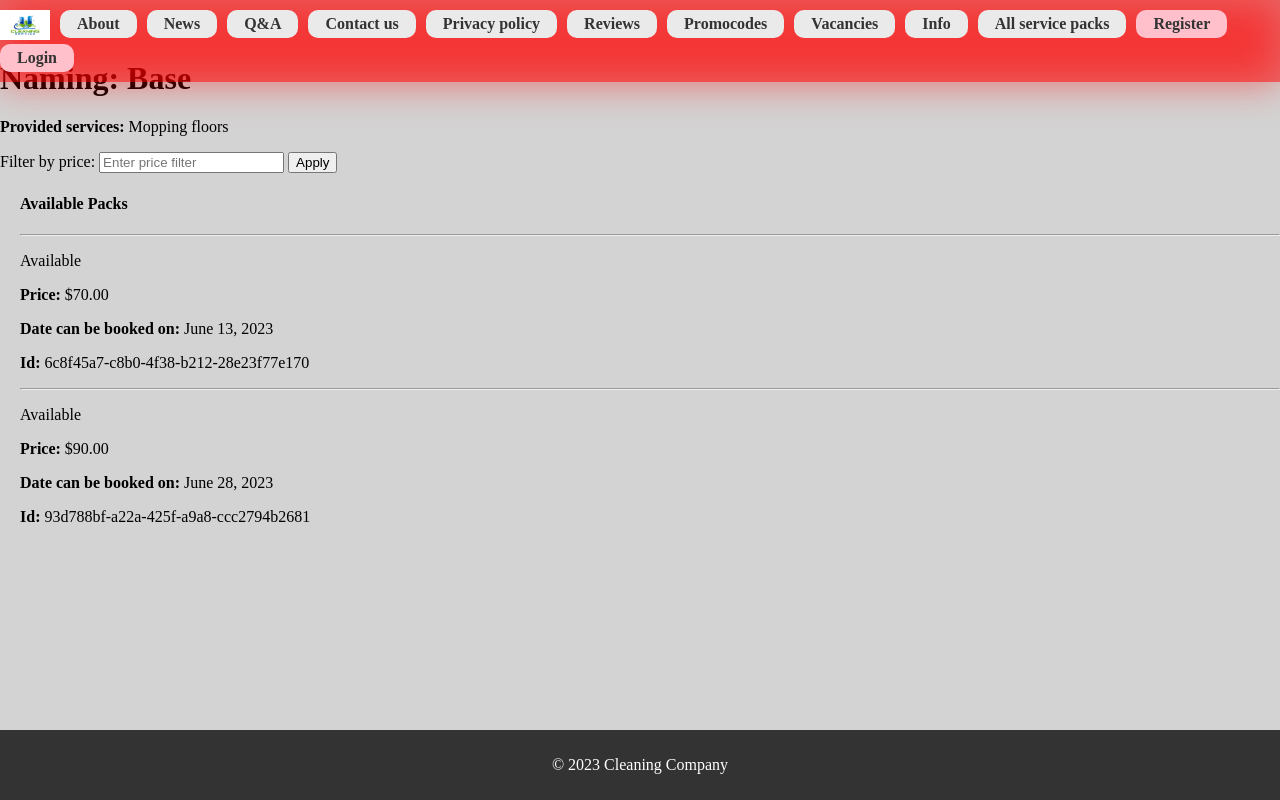
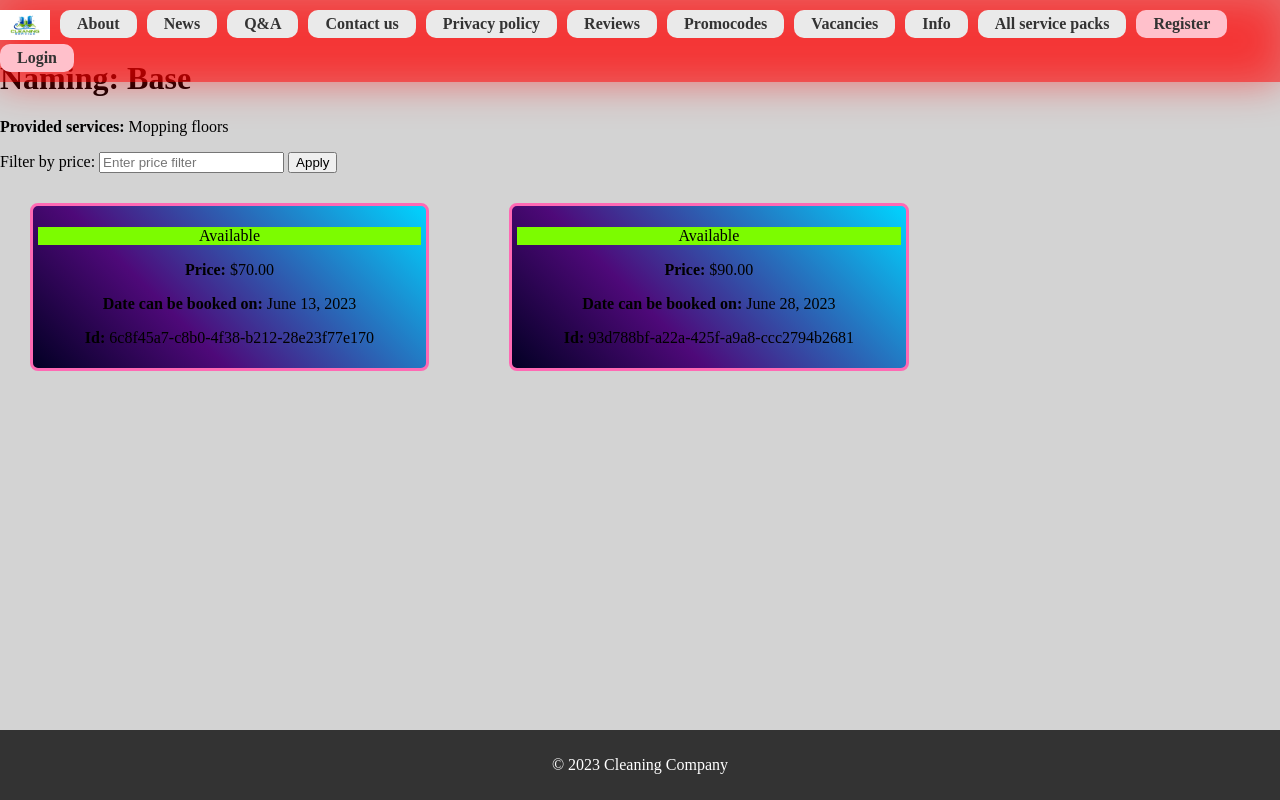
Before and after one commit to Egorallo/CleaningCompany, a Django app: page /cleaning/servicepack/4 in a window 1280 px wide. Run offline with Django 4.2, Linux system fonts and the light colour scheme; data comes from the database, SQL or seed files in the repository; both versions use the stored data as it was after the commit.

Commit message:
added styles for services & grid layout

```diff
--- /dev/null
+++ b/cleaning/static/cleaning/css/servicepack_detail.css
@@ -0,0 +1,41 @@
+.available-packs-grid {
+    display: grid;
+    grid-template-columns: auto auto auto auto auto;
+    gap: 20px;
+}
+
+.servicepack {
+    text-align: center;
+    margin: 30px;
+    padding: 5px;
+    border: 3px solid hotpink;
+    background: linear-gradient(45deg, rgba(2, 0, 36, 1) 0%, rgba(78, 9, 121, 1) 35%, rgba(0, 212, 255, 1) 100%);
+    border-radius: 8px;
+    transition: transform 0.3s ease;
+}
+
+.servicepack:hover {
+    transform: scale(1.05) translate(5px, 5px);
+}
+
+.servicepack > p.text-success {
+    background-color: lawngreen;
+}
+
+.servicepack > p.text-danger {
+    background-color: yellow;
+}
+
+input[type="submit"] {
+    background-color: cornflowerblue;
+    color: sandybrown;
+    padding: 10px 20px;
+    border: none;
+    border-radius: 6px;
+    cursor: pointer;
+    transition: background-color 0.3s ease;
+}
+
+input[type="submit"]:hover {
+    background-color: #217dbb;
+}
--- a/cleaning/templates/cleaning/servicepack_detail.html
+++ b/cleaning/templates/cleaning/servicepack_detail.html
@@ -1,8 +1,15 @@
 {% extends "base_generic.html" %}
+
+{% load static %}
+
+{% block styling %}
+    <link rel="stylesheet" href="{% static 'cleaning/css/servicepack_detail.css' %}">
+{% endblock %}
 
 {% block content %}
     <h1>Naming: {{ servicepack.naming }}</h1>
-
+    <div>
+        <div class="service-info">
             <p><strong>Provided services:</strong> {{ servicepack.service.all|join:", " }}</p>
 
             <form method="GET">
@@ -13,12 +20,12 @@
                 </label>
                 <button type="submit">Apply</button>
             </form>
+        </div>
 
-    <div style="margin-left:20px;margin-top:20px">
-        <h4>Available Packs</h4>
+        <div class="available-packs-grid">
 
             {% for copy in filtered_copies %}
-            <hr/>
+                <div class="servicepack">
                     <p class="{% if copy.status == 'a' %}text-success{% elif copy.status == 'o' %}text-danger{% else %}text-warning{% endif %}">
                         {{ copy.get_status_display }}
                     </p>
@@ -40,6 +47,9 @@
                             {% endif %}
                         {% endfor %}
                     {% endif %}
+                </div>
             {% endfor %}
+
+        </div>
     </div>
 {% endblock %}
```
Also changed, not shown: cleaning/static/cleaning/css/servicepack_list.css (added, +26 -0 lines), cleaning/templates/cleaning/servicepack_list.html (+7 -10 lines), db.sqlite3. Lines whose indentation alone changed are shown as unchanged.
